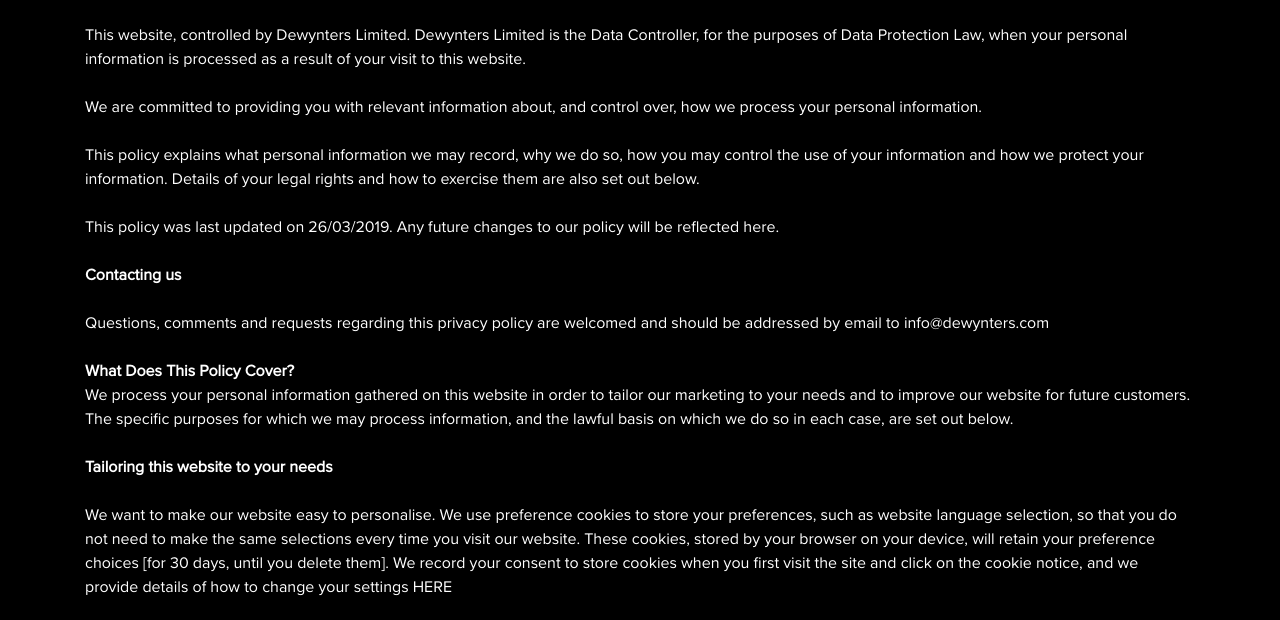
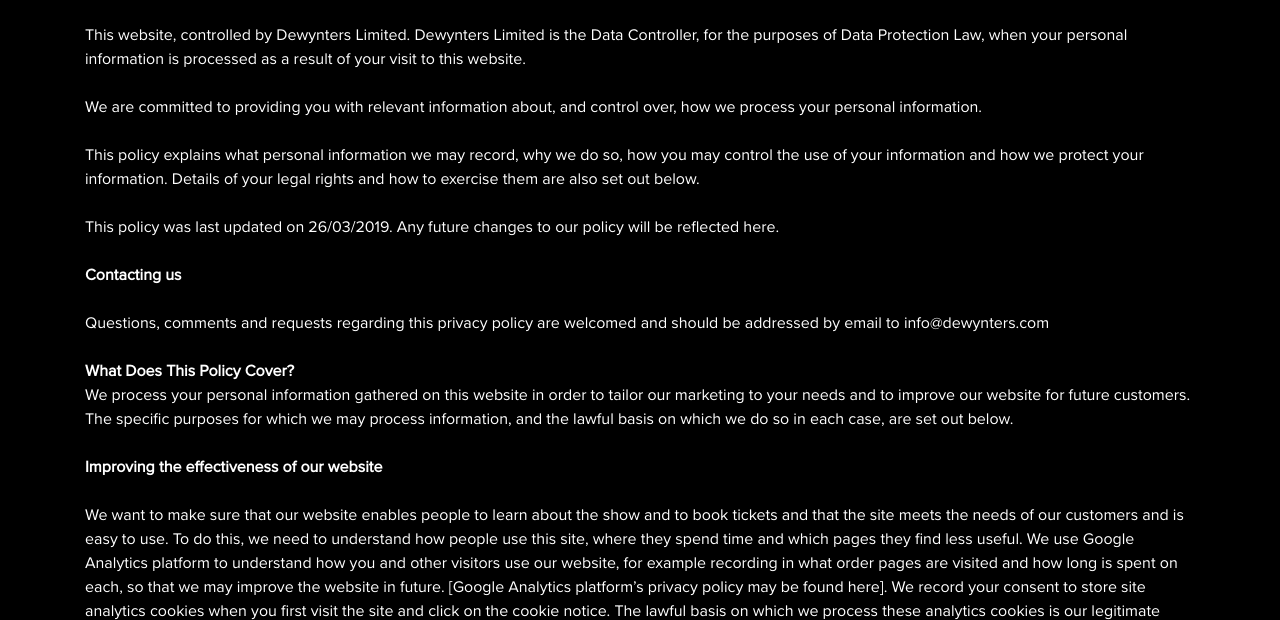
Before and after one commit to andregibbs/Dewynters-2019, a Gatsby site: page /privacy in a window 1280 px wide. Shown: the part 170-790 px from the top of the page. Built offline with nearby package versions, Linux system fonts and the light colour scheme; Gatsby itself is replaced by a stand-in of ours.

Commit message:
Cookie changes

```diff
--- a/src/pages/privacy.js
+++ b/src/pages/privacy.js
@@ -23,9 +23,6 @@
 
                         <strong>What Does This Policy Cover?</strong>
                         <p>We process your personal information gathered on this website in order to tailor our marketing to your needs and to improve our website for future customers.  The specific purposes for which we may process information, and the lawful basis on which we do so in each case, are set out below.</p>
-
-                        <p><strong>Tailoring this website to your needs</strong></p>
-                        <p>We want to make our website easy to personalise.  We use preference cookies to store your preferences, such as website language selection, so that you do not need to make the same selections every time you visit our website.  These cookies, stored by your browser on your device, will retain your preference choices [for 30 days, until you delete them].  We record your consent to store cookies when you first visit the site and click on the cookie notice, and we provide details of how to change your settings <Link to="/cookie-policy/">HERE</Link></p>
 
                         <p><strong>Improving the effectiveness of our website</strong></p>
                         <p>We want to make sure that our website enables people to learn about the show and to book tickets and that the site meets the needs of our customers and is easy to use. To do this, we need to understand how people use this site, where they spend time and which pages they find less useful.  We use Google Analytics platform to understand how you and other visitors use our website, for example recording in what order pages are visited and how long is spent on each, so that we may improve the website in future. [Google Analytics platform’s privacy policy may be found <a href="https://policies.google.com/privacy?hl=en" target="_blank" rel="noreferrer noopener">here</a>].  We record your consent to store site analytics cookies when you first visit the site and click on the cookie notice. The lawful basis on which we process these analytics cookies is our legitimate interest in improving our website as we believe that the use of such cookies is not intrusive.</p>
```
